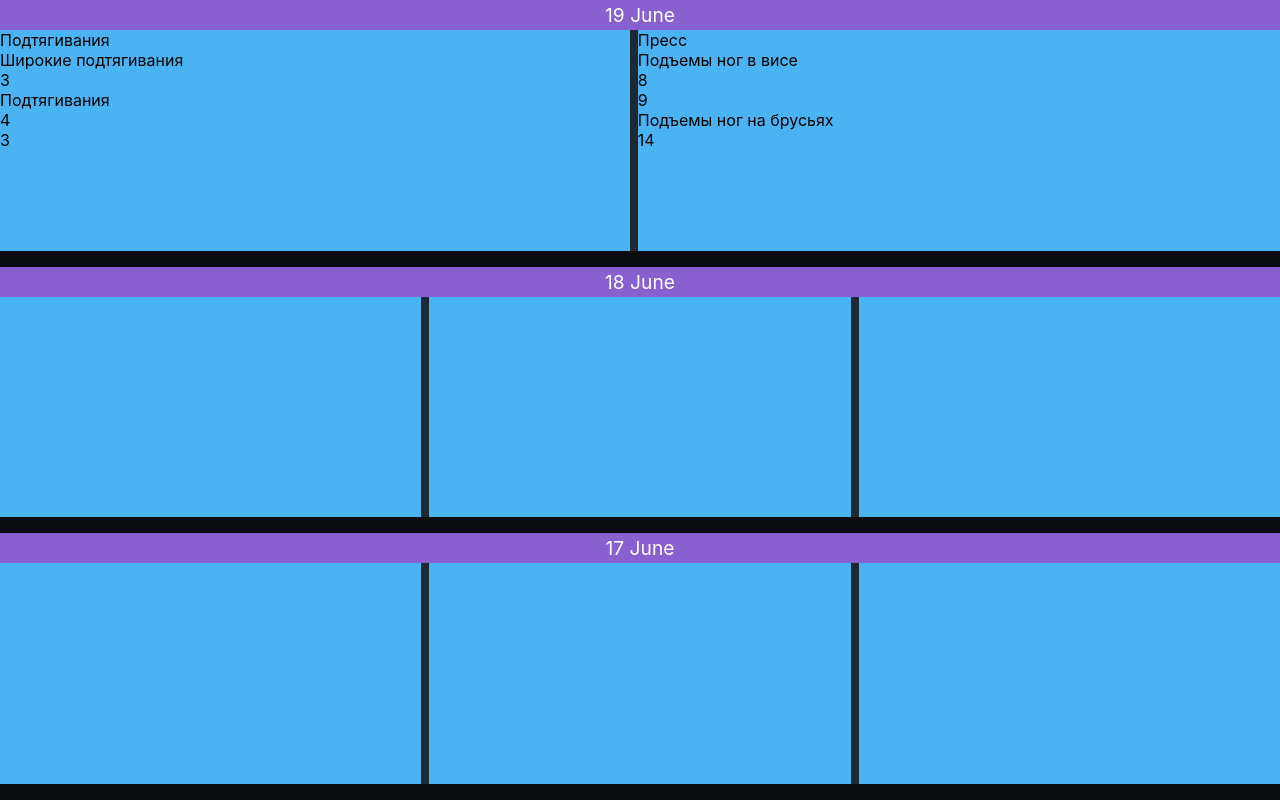
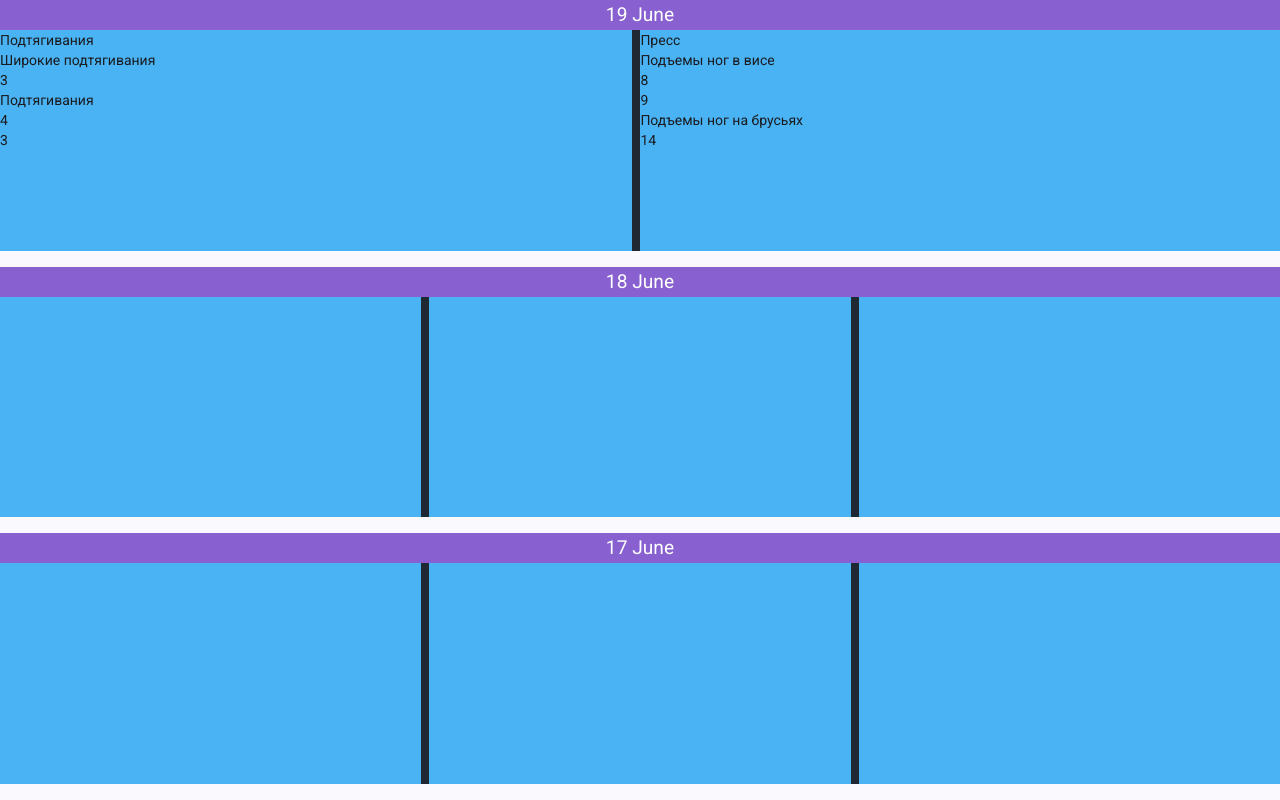
Before and after one commit to bpetrukovich/workout-logger, an Angular app in the folder front/: page / in a window 1280 px wide. Shown: the top 800 px of the page. Built offline with nearby package versions, Linux system fonts and the light colour scheme.

Commit message:
add angular material

```diff
--- a/front/package.json
+++ b/front/package.json
@@ -11,10 +11,12 @@
   "private": true,
   "packageManager": "pnpm@11.0.0",
   "dependencies": {
+    "@angular/cdk": "^22.0.2",
     "@angular/common": "^22.0.0",
     "@angular/compiler": "^22.0.0",
     "@angular/core": "^22.0.0",
     "@angular/forms": "^22.0.0",
+    "@angular/material": "^22.0.2",
     "@angular/platform-browser": "^22.0.0",
     "@angular/router": "^22.0.0",
     "@angular/service-worker": "^22.0.0",
--- a/front/src/index.html
+++ b/front/src/index.html
@@ -7,6 +7,13 @@
     <meta name="viewport" content="width=device-width, initial-scale=1" />
     <link rel="icon" type="image/x-icon" href="favicon.ico" />
     <link rel="manifest" href="manifest.webmanifest" />
+    <link rel="preconnect" href="https://fonts.googleapis.com" />
+    <link rel="preconnect" href="https://fonts.gstatic.com" crossorigin />
+    <link
+      href="https://fonts.googleapis.com/css2?family=Roboto:wght@300;400;500&display=swap"
+      rel="stylesheet"
+    />
+    <link href="https://fonts.googleapis.com/icon?family=Material+Icons" rel="stylesheet" />
   </head>
   <body>
     <app-root></app-root>
--- a/front/src/styles.scss
+++ b/front/src/styles.scss
@@ -1,11 +1,44 @@
-/* You can add global styles to this file, and also import other style files */
+// Include theming for Angular Material with `mat.theme()`.
+// This Sass mixin will define CSS variables that are used for styling Angular Material
+// components according to the Material 3 design spec.
+// Learn more about theming and how to use it for your application's
+// custom components at https://material.angular.dev/guide/theming
+@use '@angular/material' as mat;
+
+html {
+  height: 100%;
+  @include mat.theme(
+    (
+      color: (
+        primary: mat.$azure-palette,
+        tertiary: mat.$blue-palette,
+      ),
+      typography: Roboto,
+      density: 0,
+    )
+  );
+}
+
+body {
+  // Default the application to a light color theme. This can be changed to
+  // `dark` to enable the dark color theme, or to `light dark` to defer to the
+  // user's system settings.
+  color-scheme: light;
+
+  // Set a default background, font and text colors for the application using
+  // Angular Material's system-level CSS variables. Learn more about these
+  // variables at https://material.angular.dev/guide/system-variables
+  background-color: var(--mat-sys-surface);
+  color: var(--mat-sys-on-surface);
+  font: var(--mat-sys-body-medium);
+
+  // Reset the user agent margin.
+  margin: 0;
+  height: 100%;
+}
+
 * {
   box-sizing: border-box;
   margin: 0;
   padding: 0;
 }
-
-body {
-  background-color: #0B0C10;
-  font-family: 'Inter', -apple-system, BlinkMacSystemFont, 'Segoe UI', Roboto, Helvetica, Arial, sans-serif, 'Apple Color Emoji', 'Segoe UI Emoji', 'Segoe UI Symbol';
-}
```
Also changed, not shown: 1 other file (tests, documents, lock files or other folders).
